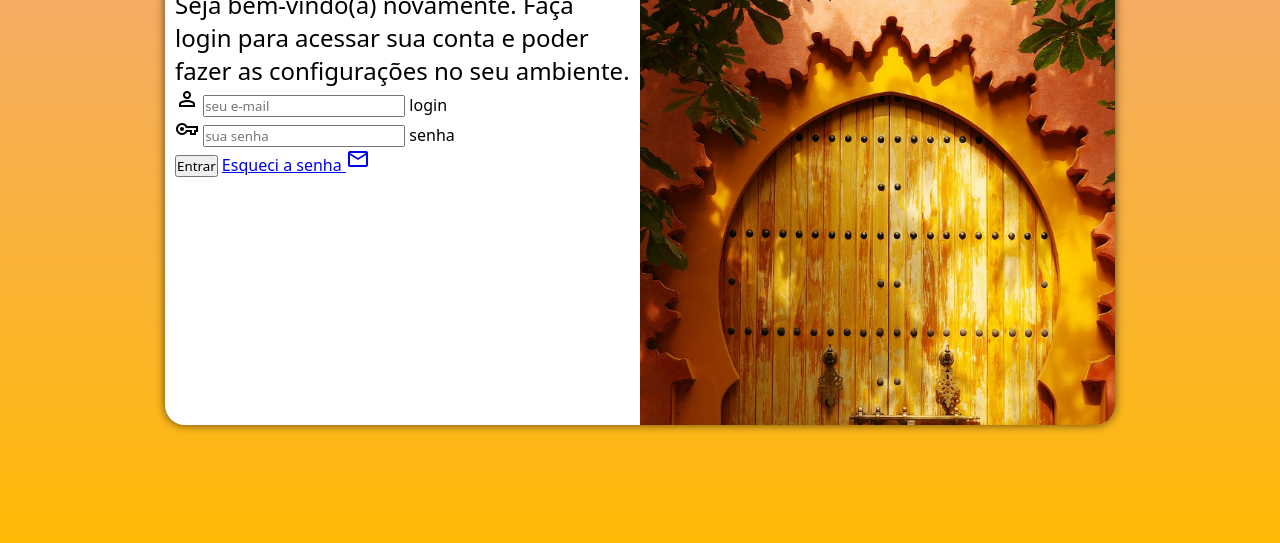
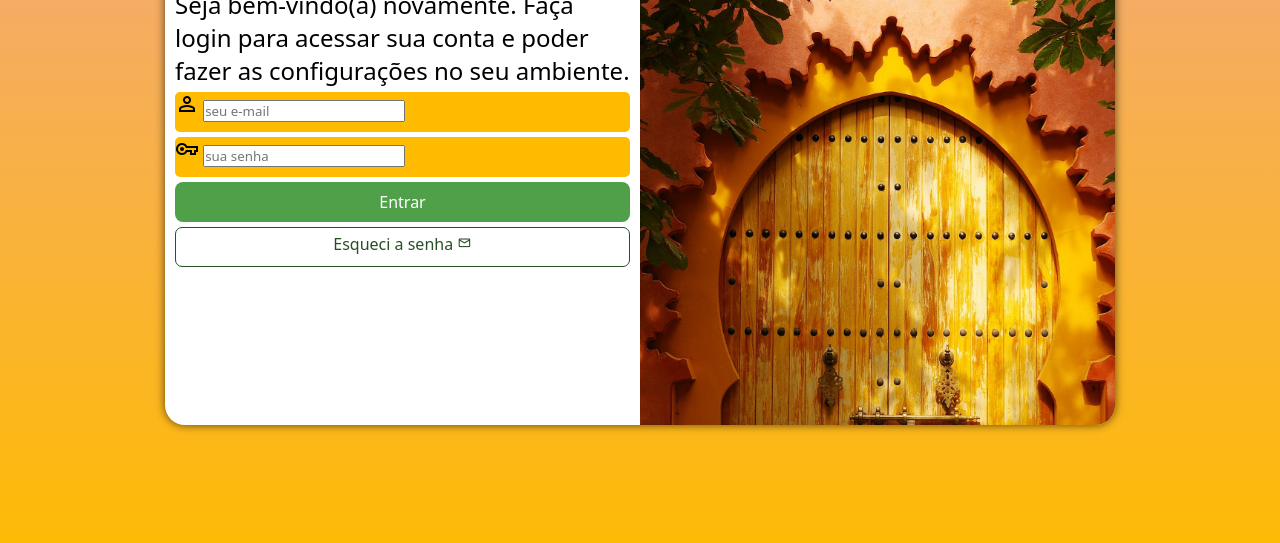
Before and after one commit to robeliomoura/projeto-login, a plain HTML site: page index.html in a window 1280 px wide. Shown: the part 225-768 px from the top of the page. Drawn offline with nearby package versions, Linux system fonts and the light colour scheme.

Commit message:
Atualizando formulário login

```diff
--- a/estilos/style.css
+++ b/estilos/style.css
@@ -61,4 +61,58 @@ div#formulario > h1 {
 
 div#formulario > p {
     font-size: 0.8em;
+    width: 100%;
+
 }
+
+form > div.campo {
+    background-color: rgb(255, 187, 0);
+    display: block;
+    width: 100%;
+    height: 40px;
+    border-radius: 5px;
+    margin: 5px 0px;
+}
+
+div.campo > label {
+    display: none;
+}
+
+form > input[type=submit] {
+    display: block;
+    font-size: 1em;
+    width: 100%;
+    height: 40px;
+    background-color: #50a049;
+    color: white;
+    border: none;
+    border-radius: 8px;
+    cursor: pointer;
+}
+
+form > input[type=submit]:hover {
+    background-color: #285025;
+}
+
+form > a.botao {
+    display: block;
+    text-align: center;
+    font-size: 1em;
+    width: 100%;
+    height: 40px;
+    padding-top: 5px;
+    margin-top: 5px;
+    background-color: white;
+    color: #285025;
+    border: 1px solid #285025;
+    border-radius: 7px;
+    text-decoration: none;
+ }
+
+ form > a.botao:hover {
+    background-color: #81e278;
+ }
+
+ form > a.botao > span {
+    font-size: 0.9em;
+ }
--- a/index.html
+++ b/index.html
@@ -29,9 +29,10 @@
                         <label for="isenha">senha</label>
                         </div>
                         <input type="submit" value="Entrar">
-                        <a href="esqueci.html">
-                            Esqueci a senha <span class="material-symbols-outlined">mail</span>
-                        </a>
+                        <a href="esqueci.html" class="botao">
+                        Esqueci a senha
+                        <span class="material-symbols-outlined">mail</span></a>
+
                 </form>
             </div>
         </section>
```
